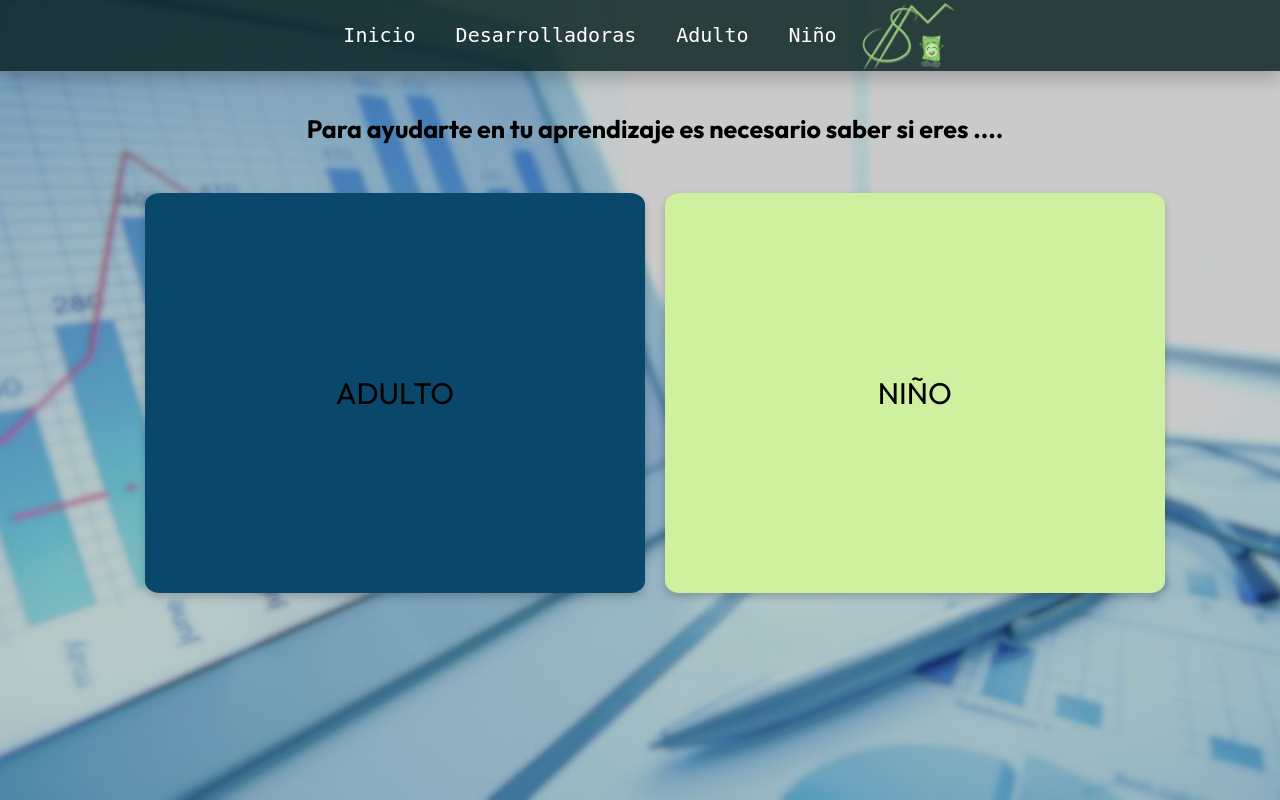
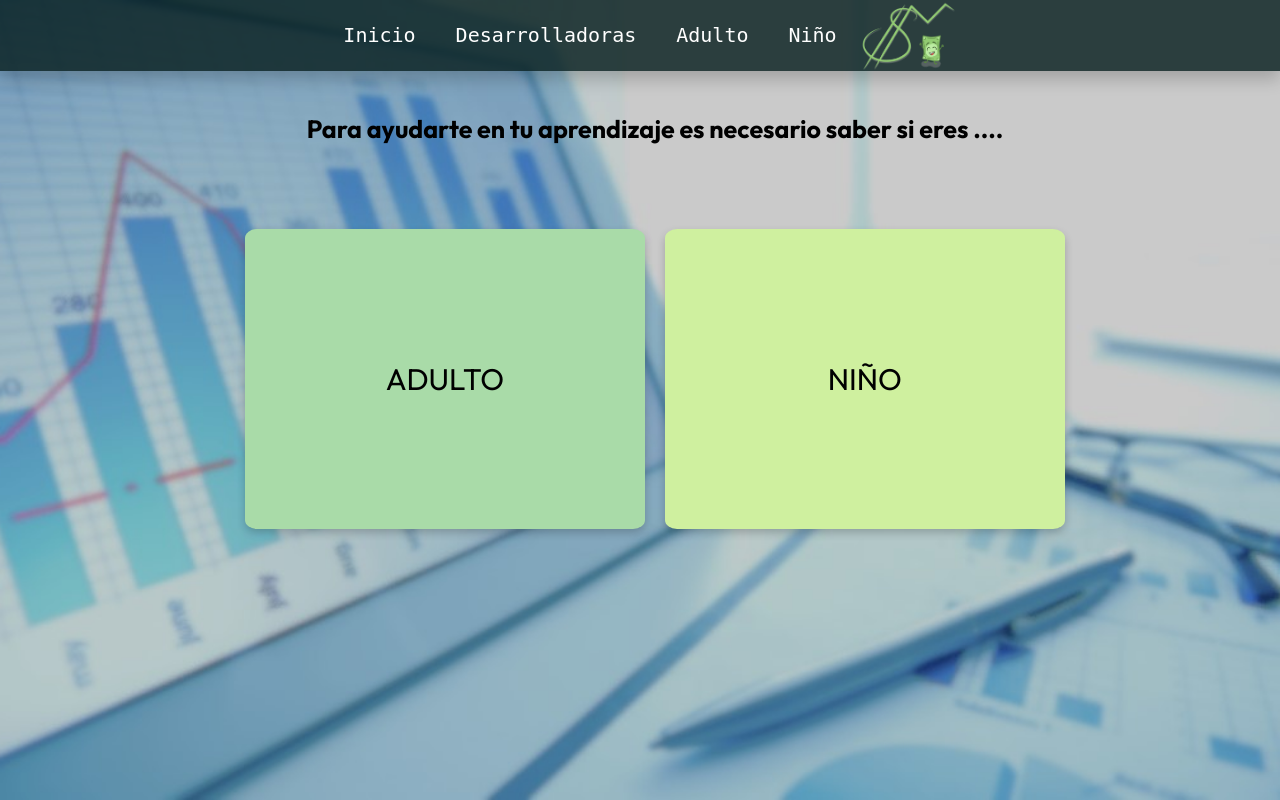
Before and after one commit to SabrinaMaristan/EDUCACION-FINANCIERA, a PHP site: page /Pagina_2_Principal.html in a window 1280 px wide. Run offline with PHP 8.4, Linux system fonts and the light colour scheme.

Commit message:
tamañoBotones

```diff
--- a/Estilo_pagina_2_principal.css
+++ b/Estilo_pagina_2_principal.css
@@ -1,4 +1,4 @@
-/*Se importa las fuentes para poder utulizarla*/
+/*Se importan las fuentes para poder utilizarlas*/
 @import url('https://fonts.googleapis.com/css2?family=Outfit:wght@100..900&display=swap');
 
 
@@ -9,7 +9,7 @@ body {
     background-repeat: no-repeat; /* Evita que la imagen se repita */
     background-position: center center; /* Centra la imagen */
     background-attachment: fixed;
-    margin-top: 3cm; /* Ajusta este valor según el espacio que quieras entre el encabezado y el texto */
+    margin-top: 3cm; /* Ajusta el valor entre el encabezado y el texto */
     margin-left: 1cm;
 }
 
@@ -26,6 +26,7 @@ body {
     align-items: center;
     width: 90%; /* Respecto a la página.*/
     margin: 0 auto; /* Centrar horizontalmente el contenedor principal. */
+    margin-top: 6%;
 }
 
 #LINKS {
@@ -42,24 +43,25 @@ body {
     display: flex;
     justify-content: center;
     align-items: center;
-    width: 500px;
-    height: 400px;
+    width: 400px;
+    height: 300px;
     border-radius: 3%;
-    background-color: #09486b;
+    background-color: #a9dba8;
+   /* #09486b azul oscuro */
 }
 
 .adulto:hover{
     transform: scale(1.05);
     color: rgb(222, 234, 222);
-    background-color:  #3b8787;
+    background-color: #3b8787;
 }
 
 .ninio {
     display: flex;
     justify-content: center;
     align-items: center;
-    width: 500px;
-    height: 400px;
+    width: 400px;
+    height: 300px;
     border-radius: 3%;
     background-color: #cff09f;
 
@@ -67,5 +69,5 @@ body {
 
 .ninio:hover{
     transform: scale(1.05);
-    background-color: #a9dba8;
+    background-color: #3b8787;
   }
```
